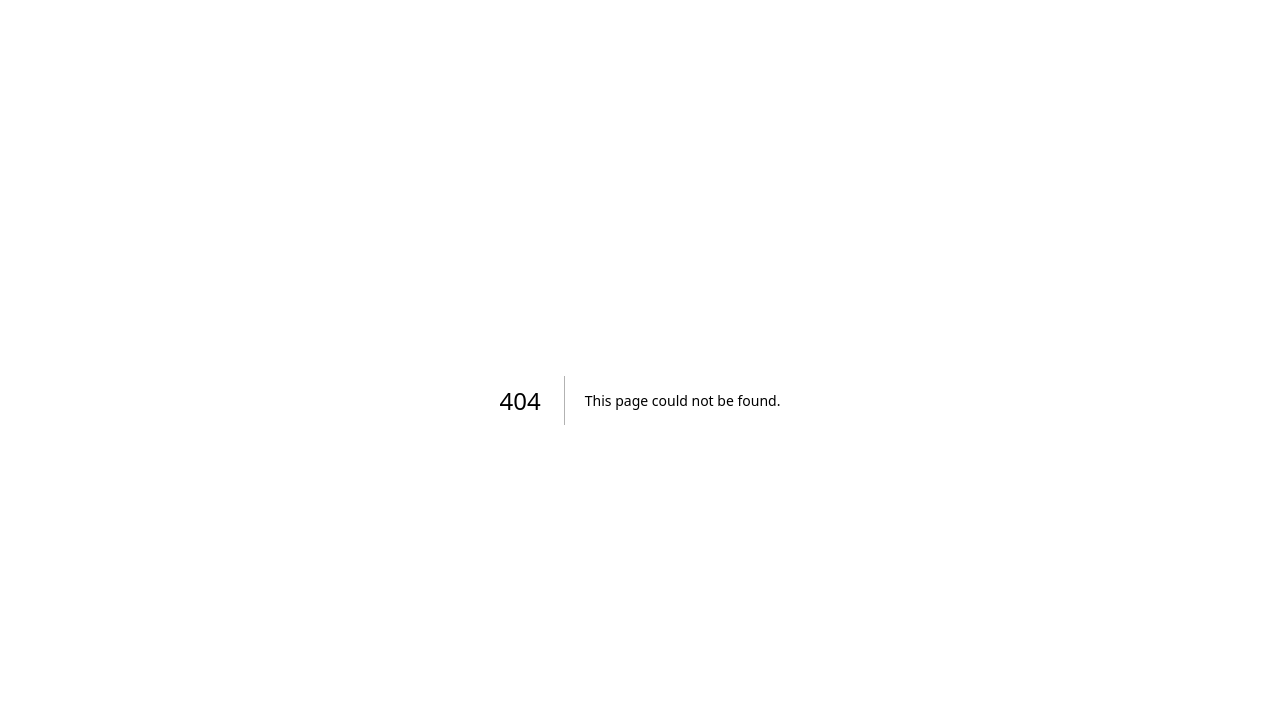
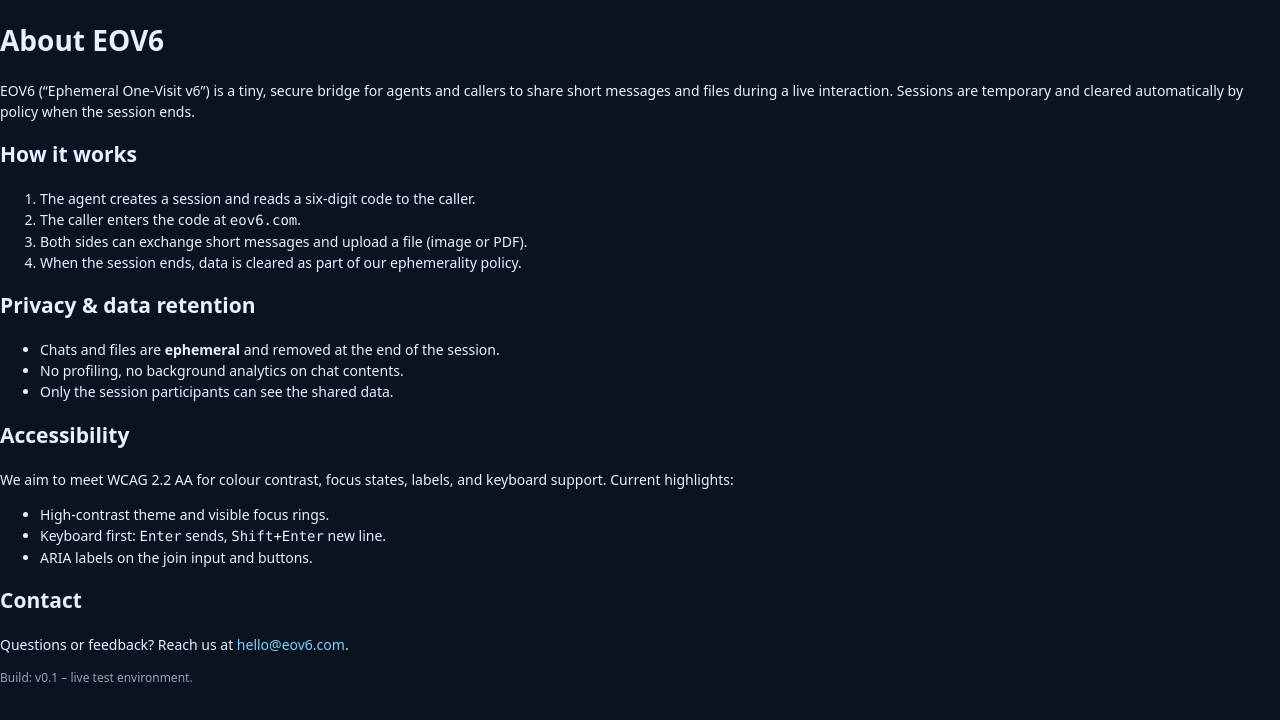
Before and after one commit to RaveCorp392/eov6, a Next.js app: page /about in a window 1280 px wide. Before the commit this address had no page. Shown: the top 720 px of the page. Built offline with nearby package versions, Linux system fonts and the light colour scheme.

Commit message:
docs(about): add simple About EOV6 page (how it works, privacy, accessibility)

```diff
--- /dev/null
+++ b/app/about/page.tsx
@@ -0,0 +1,61 @@
+export const metadata = {
+  title: "About EOV6",
+  description: "What EOV6 is, how it works, and how we keep data safe.",
+};
+
+export default function AboutPage() {
+  return (
+    <main className="max-w-3xl mx-auto p-6 leading-relaxed">
+      <h1 className="text-2xl font-semibold mb-4">About EOV6</h1>
+
+      <p className="mb-6">
+        EOV6 (“Ephemeral One-Visit v6”) is a tiny, secure bridge for agents and
+        callers to share short messages and files during a live interaction.
+        Sessions are temporary and cleared automatically by policy when the
+        session ends.
+      </p>
+
+      <section className="mb-6">
+        <h2 className="text-xl font-semibold mb-2">How it works</h2>
+        <ol className="list-decimal pl-5 space-y-1">
+          <li>The agent creates a session and reads a six-digit code to the caller.</li>
+          <li>The caller enters the code at <span className="mono">eov6.com</span>.</li>
+          <li>Both sides can exchange short messages and upload a file (image or PDF).</li>
+          <li>When the session ends, data is cleared as part of our ephemerality policy.</li>
+        </ol>
+      </section>
+
+      <section className="mb-6">
+        <h2 className="text-xl font-semibold mb-2">Privacy & data retention</h2>
+        <ul className="list-disc pl-5 space-y-1">
+          <li>Chats and files are <strong>ephemeral</strong> and removed at the end of the session.</li>
+          <li>No profiling, no background analytics on chat contents.</li>
+          <li>Only the session participants can see the shared data.</li>
+        </ul>
+      </section>
+
+      <section className="mb-6">
+        <h2 className="text-xl font-semibold mb-2">Accessibility</h2>
+        <p className="mb-2">
+          We aim to meet WCAG 2.2 AA for colour contrast, focus states, labels,
+          and keyboard support. Current highlights:
+        </p>
+        <ul className="list-disc pl-5 space-y-1">
+          <li>High-contrast theme and visible focus rings.</li>
+          <li>Keyboard first: <span className="mono">Enter</span> sends, <span className="mono">Shift+Enter</span> new line.</li>
+          <li>ARIA labels on the join input and buttons.</li>
+        </ul>
+      </section>
+
+      <section className="mb-6">
+        <h2 className="text-xl font-semibold mb-2">Contact</h2>
+        <p>
+          Questions or feedback? Reach us at{" "}
+          <a className="underline" href="mailto:hello@eov6.com">hello@eov6.com</a>.
+        </p>
+      </section>
+
+      <p className="small">Build: v0.1 – live test environment.</p>
+    </main>
+  );
+}
```
